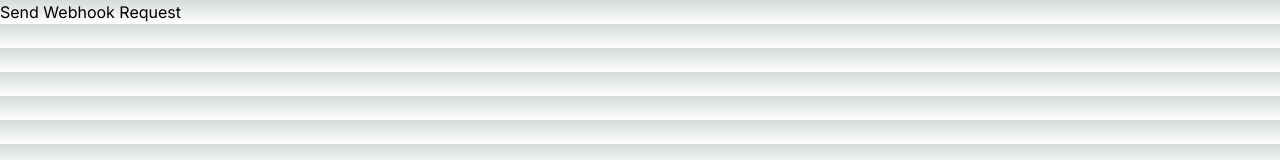
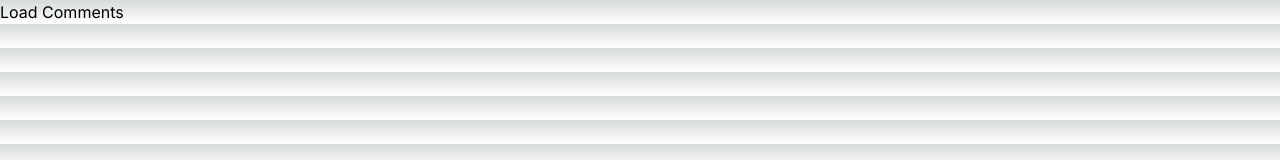
Before and after one commit to blakenp/api-request, a Next.js app: page / in a window 1280 px wide. Shown: the top 160 px of the page. Built offline with nearby package versions, Linux system fonts and the light colour scheme.

Commit message:
Add API Request to get data from webhooks website

```diff
--- a/src/app/page.tsx
+++ b/src/app/page.tsx
@@ -1,17 +1,32 @@
 'use client';
 
 import React from 'react';
-import { redirect } from "next/navigation";
-import axios from 'axios';
+import { useState } from 'react';
 
-export default function Redirect() {
-  const getRedirect = async() => {
-    redirect(`https://webhooks-black.vercel.app/api/webhook`);
+export default function Home() {
+  const [comments, setComments] = useState<any[]>([])
+
+  const getComments = async () => {
+    await fetch('https://webhooks-black.vercel.app/api/webhook')
+    .then(async (response) => {
+      let data = await response.json()
+      console.log(data[0].text)
+      setComments(data)
+    })
   }
 
   return (
-    <div>
-      <button onClick={getRedirect}>Send Webhook Request</button>
-    </div>
-  );
-};
+    <>
+      <button onClick={getComments}>Load Comments</button>
+      {
+        comments.map(comment => {
+          return (
+            <div key={comment.id}>
+              {comment.id} {comment.text}
+            </div>
+          )
+        })
+      }
+    </>
+  )
+}
```
